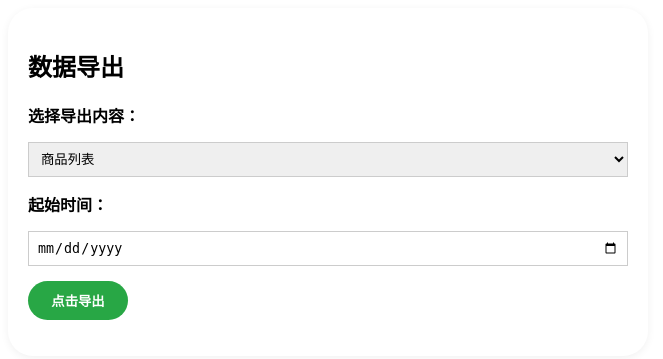
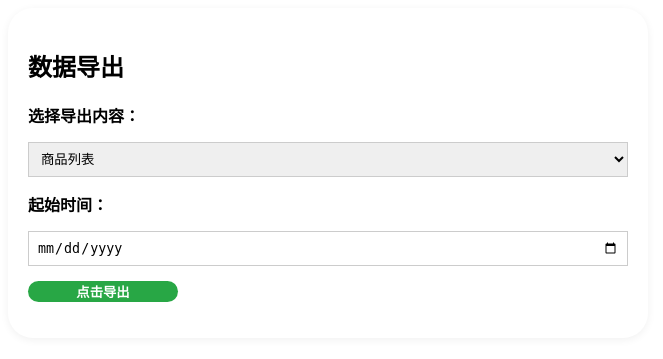
Before and after one commit to ShiJie803/yiren_store, a Flask app: page /export_data in a window 1280 px wide. Shown: the top 359 px of the page, without its empty margins (0-663 px from the left). Run offline with Flask 3, Linux system fonts and the light colour scheme; the visitor is signed in with stand-in values (Sample User, id 1).

Commit message:
export.html

```diff
--- a/templates/store/export.html
+++ b/templates/store/export.html
@@ -41,7 +41,7 @@
   }
 
   button {
-    padding: 10px 20px;
+    text-align: center;
     background-color: #28a745;
     border: none;
     border-radius: 25px;
@@ -49,7 +49,7 @@
     font-weight: bold;
     cursor: pointer;
     transition: background-color 0.3s ease;
-    width: 100px;
+    width: 150px;
   }
 
   button:hover {
```
